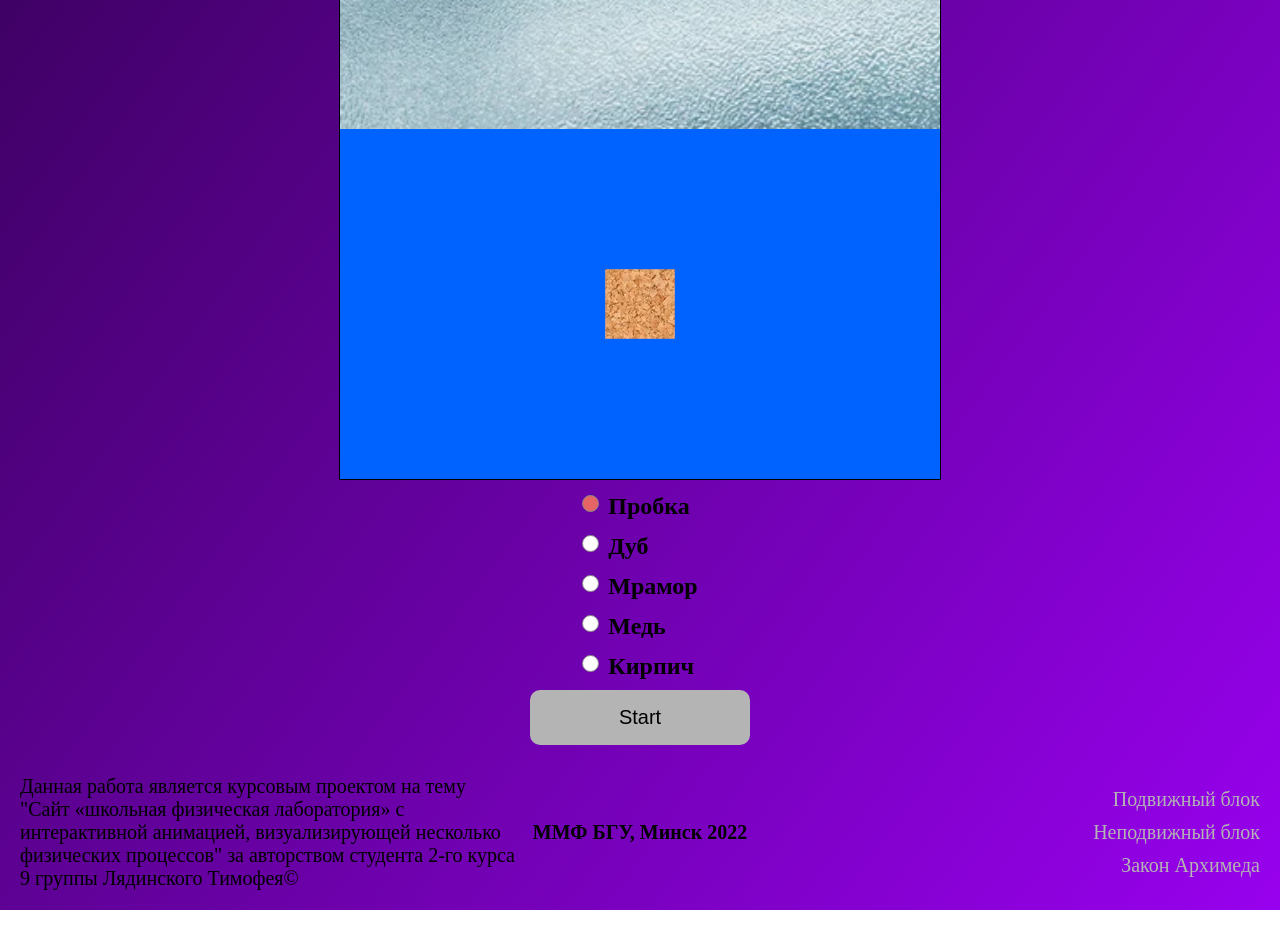
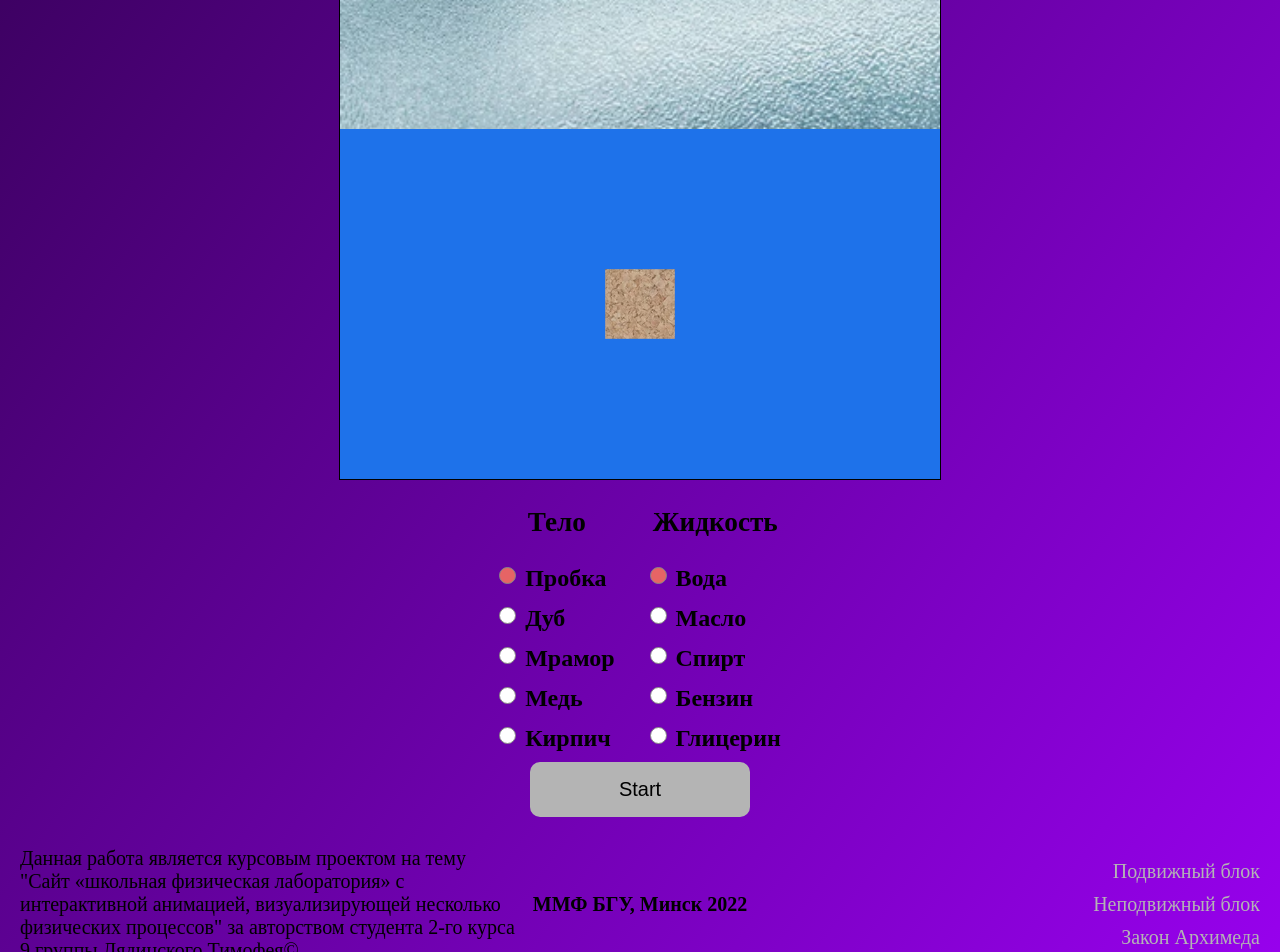
Before and after one commit to timofeylyadinsky/course-work2, a plain HTML site: page pages/arhimed/arhimed.html in a window 1280 px wide. Shown: the part 836-1788 px from the top of the page. Before the commit the page ends 1746 px from the top, so only its background shows below. Drawn offline with Linux system fonts and the light colour scheme.

Commit message:
feat: add liquid density change

```diff
--- a/css/style.css
+++ b/css/style.css
@@ -11,6 +11,9 @@ body{
     margin: 0;
     position: relative;
     overflow-x: hidden;
+    display: flex;
+    align-items: center;
+    flex-direction: column;
 }
 .container {
     max-width: 1440px;
@@ -309,7 +312,19 @@ body{
 }
 
 
+.input_info{
+    display: flex;
+    flex-direction: row;
+    justify-content: space-around;
+    gap: 35px;
+}
 
+.input_title{
+    font-size: 170%;
+    font-weight: bold;
+    text-align: center;
+
+}
 
 
 .hamburger{
@@ -331,6 +346,10 @@ body{
 
 @media (max-width: 768px) {
 
+
+    body{
+        align-items: stretch;
+    }
     .example-title{
         font-size: 24px;
     }
--- a/pages/arhimed/arhimed.html
+++ b/pages/arhimed/arhimed.html
@@ -40,7 +40,7 @@
                 Закон Архимеда
             </h1>
             <p class="subtitle-text">
-                Дан сосуд с жидкостью (вода), плотность которой 1000 кг/см3. В нем находится кубическое тело некоторой плотности, объём которого <span style="font-weight: bold; color: black;">0,1 м3</span>. Выберете материал тела и смотрите результат действия силы Архимеда на него.
+                Дан сосуд с некоторок жидкостью, которую можно выбрать. В нем находится кубическое тело некоторой плотности, объём которого <span style="font-weight: bold; color: black;">0,1 м3</span>. Выберете материал тела и смотрите результат действия силы Архимеда на него.
             </p>
              <canvas id="canvas" width="600" height="700"></canvas>
     <!--
@@ -49,7 +49,9 @@
     <div><label for="weight2">Weight for red</label>
             <input id="weight2" type="text" name="weight2" value="" placeholder="weight_red"></div>-->
 
+        <div class="input_info">
             <div id="form_block">
+                <h3 class="input_title">Тело</h3>
                      <div id="checkbox_element">
                         <label for="density1" class="workplace__container">
                             <input type="radio" checked="checked" id="density1" name="density" value="240" onclick="setDensity(this)">
@@ -86,6 +88,45 @@
                     </label>
                 </div>
             </div>
+            <div class="form_block">
+                <h3 class="input_title">Жидкость</h3>
+                <div id="checkbox_element">
+                    <label for="densityForLiquid1" class="workplace__container">
+                        <input type="radio" checked="checked" id="densityForLiquid1" name="densityForLiquid" value="1000" onclick="setLiquidDensity(this)">
+                        Вода
+                        <span class="checkmark"></span>
+                    </label>
+            </div>
+            <div id="checkbox_element">
+                <label for="densityForLiquid2" class="workplace__container">
+                    <input type="radio" id="densityForLiquid2" name="densityForLiquid" value="930" onclick="setLiquidDensity(this)">
+                        Масло
+                    <span class="checkmark"></span>
+                </label>
+            </div>
+            <div id="checkbox_element">
+                <label for="densityForLiquid3" class="workplace__container">
+                    <input type="radio" id="densityForLiquid3" name="densityForLiquid" value="800" onclick="setLiquidDensity(this)">
+                    Спирт
+                    <span class="checkmark"></span>
+                </label>
+            </div>
+            <div id="checkbox_element">
+                <label for="densityForLiquid4" class="workplace__container">
+                    <input type="radio" id="densityForLiquid4" name="densityForLiquid" value="710" onclick="setLiquidDensity(this)">
+                        Бензин
+                    <span class="checkmark"></span>
+                </label>
+            </div>
+            <div id="checkbox_element">
+                <label for="densityForLiquid5" class="workplace__container">
+                    <input type="radio" id="densityForLiquid5" name="densityForLiquid" value="1200" onclick="setLiquidDensity(this)">
+                        Глицерин
+                    <span class="checkmark"></span>
+                </label>
+            </div>
+            </div>
+        </div>
             <button onclick="start()" id="start_button">Start</button>
         </section>
     </main>
--- a/pages/arhimed/arhimed.js
+++ b/pages/arhimed/arhimed.js
@@ -9,11 +9,28 @@ var water = {
     x: 0,
     y: canvas.height/2,
     density: 1000,
+    color: "#0063FF",
     draw: function() {
         ctx.beginPath();
-        ctx.fillStyle = "#0063FF";
+        ctx.fillStyle = this.color;//"#0063FF";
         ctx.fillRect(this.x, this.y, canvas.width, canvas.height/2);
 
+        /*ctx.fillStyle = "rgba(100,150,185,0.5)";
+        ctx.fillRect(this.x, this.y, canvas.width, canvas.height/2);
+        */
+        ctx.closePath();
+      }
+};
+
+var waterClarity = {
+    x: 0,
+    y: canvas.height/2,
+    density: 1000,
+    color: "rgba(100,150,185,0.3)",
+    draw: function() {
+        ctx.beginPath();
+        ctx.fillStyle = this.color;//"rgba(100,150,185,0.3)";
+        ctx.fillRect(this.x, this.y, canvas.width, canvas.height/2);
         ctx.closePath();
       }
 };
@@ -47,6 +64,7 @@ function drawElements(){
     addColorToGoods();
     water.draw();
     goods.draw();
+    waterClarity.draw();
 }
 
 function setDensity(radio){
@@ -58,6 +76,18 @@ function setDensity(radio){
     }
     drawElements();
 }
+
+function setLiquidDensity(radio){
+    const type = parseInt(radio.value);
+    if(!isNaN(type)){
+        water.density = type;
+        waterClarity.density = type;
+    }else{
+        alert("Error");
+    }
+    drawElements();
+}
+
 
 function addColorToGoods(){
     ctx.clearRect(0,0,innerWidth,innerHeight);
@@ -104,6 +134,28 @@ function addColorToGoods(){
         goods.color = gradient;
         break;
     }
+    switch(water.density){
+    case 1000:
+        water.color = "#0063FF";
+        waterClarity.color = "rgba(100,150,185,0.3)";
+        break;
+    case 930:
+        water.color = "rgba(250,250,40,0.8)";//"#DFDD00";
+        waterClarity.color = "rgba(250,250,40,0.3)";
+        break;
+    case 800:
+        water.color = "rgba(100,150,185,0.2)";
+        waterClarity.color = "rgba(100,150,185,0.1)";
+        break;
+    case 710:
+        water.color = "rgba(223,158,0,0.3)";//"#DFDD00";
+        waterClarity.color = "rgba(250,250,40,0.3)";
+        break;
+    case 1200:
+            water.color = "rgba(100,150,185,0.4)";//"#DFDD00";
+            waterClarity.color = "rgba(100,150,185,0.1)";
+            break;
+    }
 }
 
 var img = new Image();
@@ -127,7 +179,7 @@ function start(){
     fT = goods.volume * goods.density * g;
     let mGoods = goods.volume * goods.density;
     a = (fT - fA) / mGoods / 100;
-    if(Math.abs(fT-fA) <= 0.1){
+    if(Math.abs(fT-fA) <= 0.01){
         v = 0;
         return;
     }
```
Lines whose indentation alone changed are shown as unchanged.
